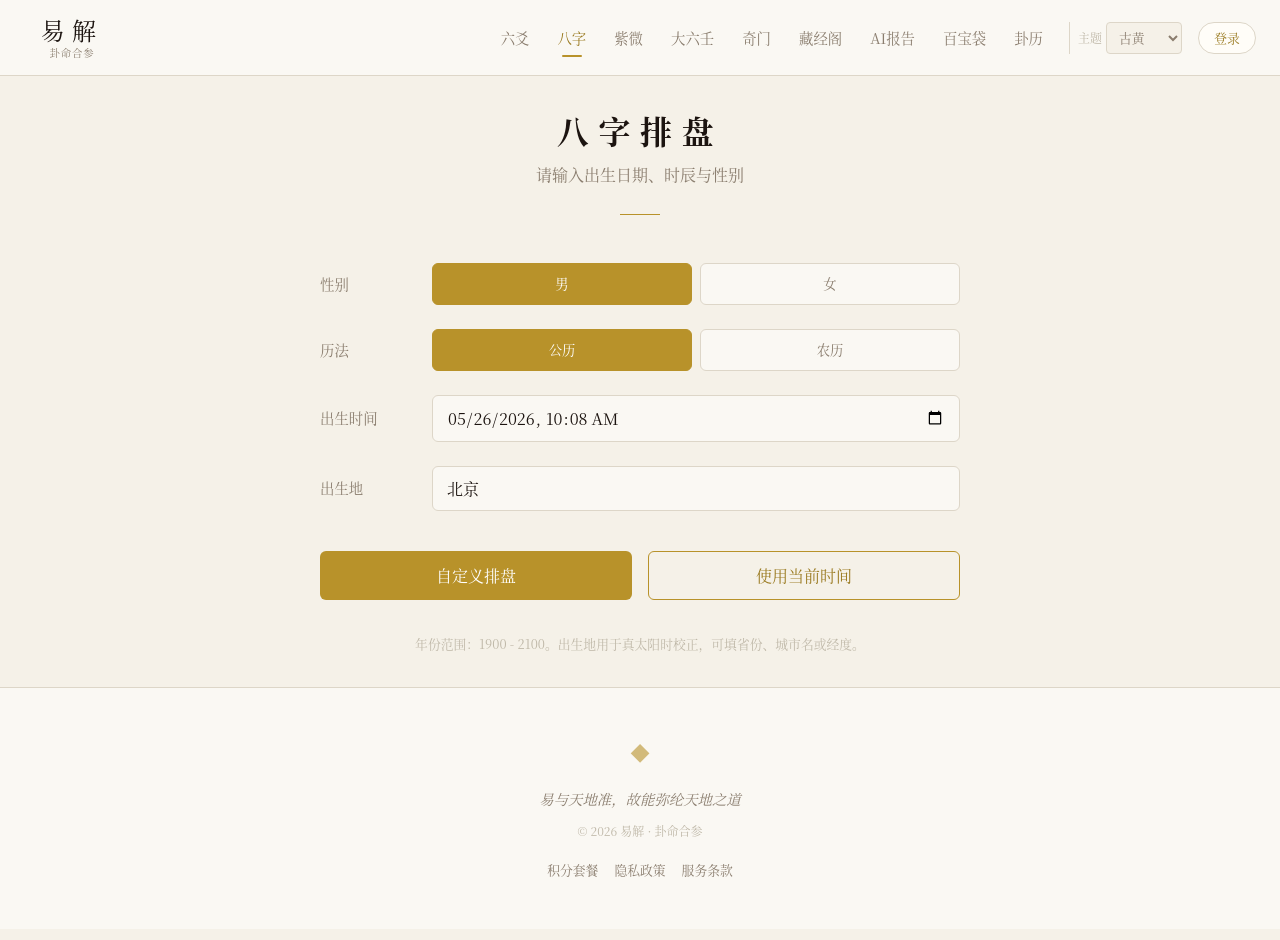
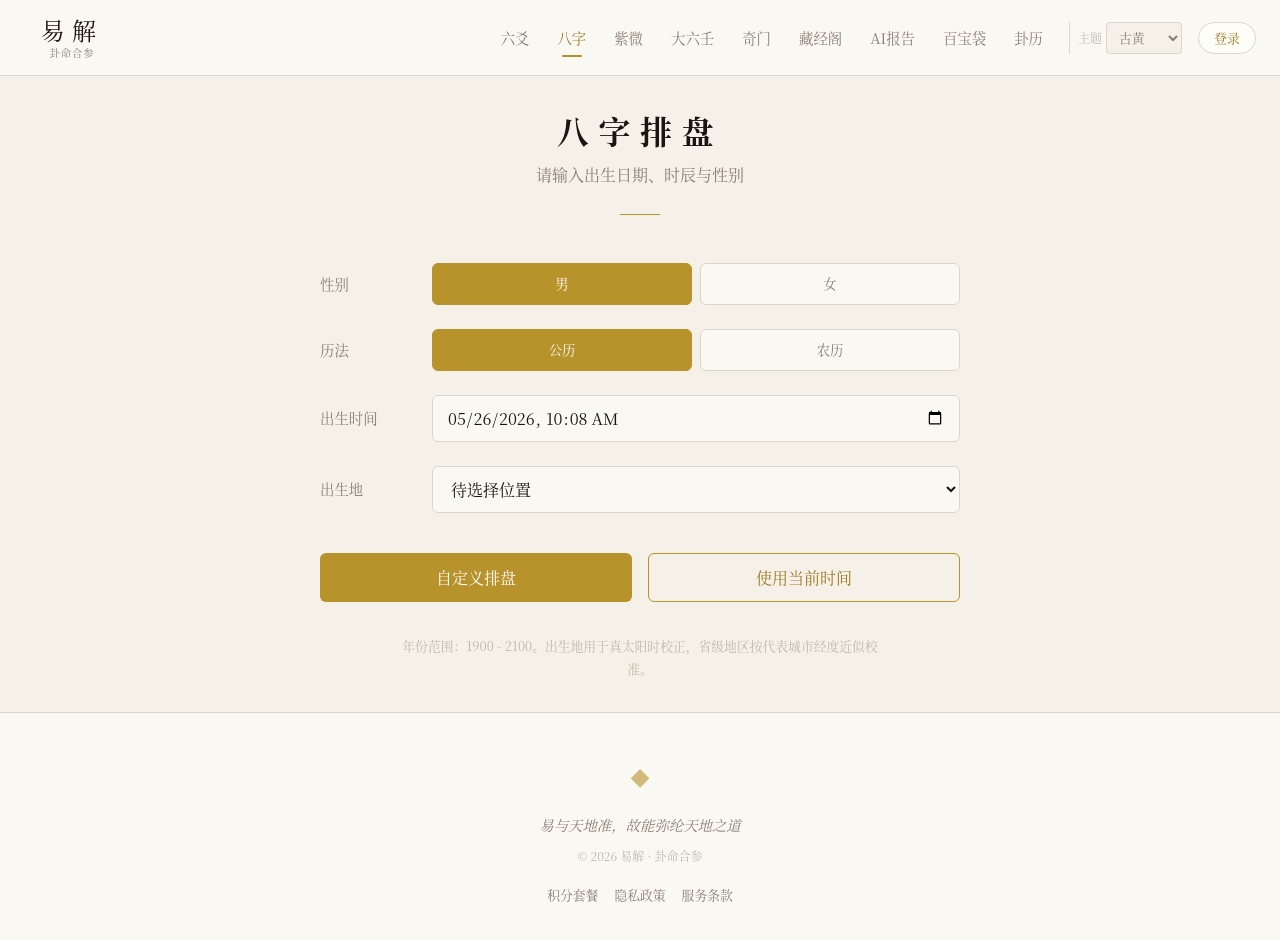
Before and after one commit to QAQMOON/yijing, a React (Vite) app: page /bazi/chart in a window 1280 px wide. Shown: the top 940 px of the page. Built offline with nearby package versions, Linux system fonts and the light colour scheme.

Commit message:
Fix Bazi birthplace selector

```diff
--- a/src/pages/bazi/InputBirthData.jsx
+++ b/src/pages/bazi/InputBirthData.jsx
@@ -19,7 +19,7 @@ export default function InputBirthData() {
   const [gender, setGender] = useState('male');
   const [calendar, setCalendar] = useState('solar');
   const [dateTime, setDateTime] = useState(toDateTimeInputValue(now));
-  const [birthplace, setBirthplace] = useState('北京');
+  const [birthplace, setBirthplace] = useState('');
   const [lunar, setLunar] = useState({
     year: now.getFullYear(),
     month: now.getMonth() + 1,
@@ -30,7 +30,7 @@ export default function InputBirthData() {
 
   const buildCommonParams = () => ({
     gender,
-    birthplace: birthplace.trim() || '120.0',
+    ...(birthplace ? { birthplace } : {}),
   });
 
   const handleSubmit = (e) => {
@@ -140,19 +140,17 @@ export default function InputBirthData() {
         )}
 
         <div className={styles.row}>
-          <label className={styles.label}>出生地</label>
+          <label className={styles.label} htmlFor="birthplace">出生地</label>
           <div>
-            <input
-              type="text"
+            <select
+              id="birthplace"
               className={styles.input}
               value={birthplace}
-              list="birthplace-options"
-              placeholder="北京 / 湖南 / 116.4"
               onChange={e => setBirthplace(e.target.value)}
-            />
-            <datalist id="birthplace-options">
-              {PLACE_OPTIONS.map((place) => <option key={place} value={place} />)}
-            </datalist>
+            >
+              <option value="">待选择位置</option>
+              {PLACE_OPTIONS.map((place) => <option key={place} value={place}>{place}</option>)}
+            </select>
           </div>
         </div>
 
@@ -162,7 +160,7 @@ export default function InputBirthData() {
         </div>
       </form>
 
-      <p className={styles.note}>年份范围：1900 - 2100。出生地用于真太阳时校正，可填省份、城市名或经度。</p>
+      <p className={styles.note}>年份范围：1900 - 2100。出生地用于真太阳时校正，省级地区按代表城市经度近似校准。</p>
     </div>
   );
 }
```
Also changed, not shown: 1 other file (tests, documents, lock files or other folders).
